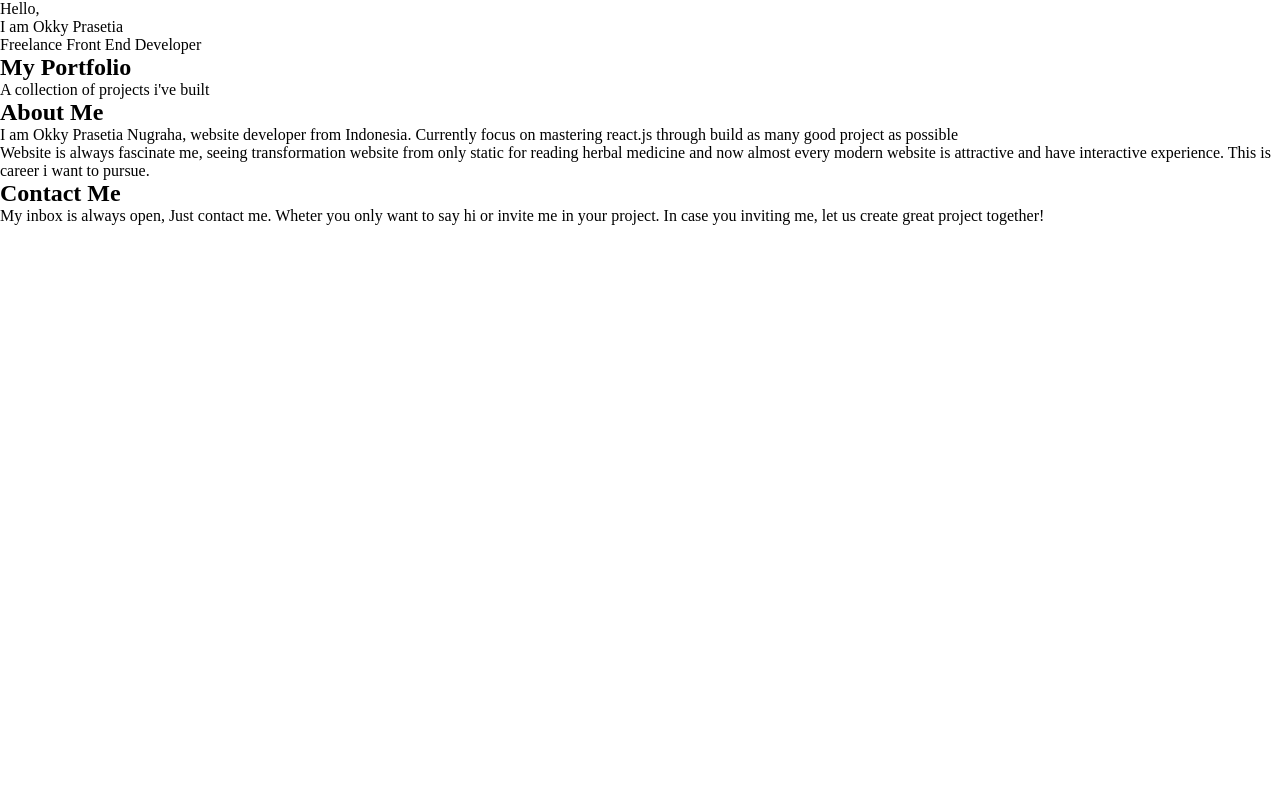
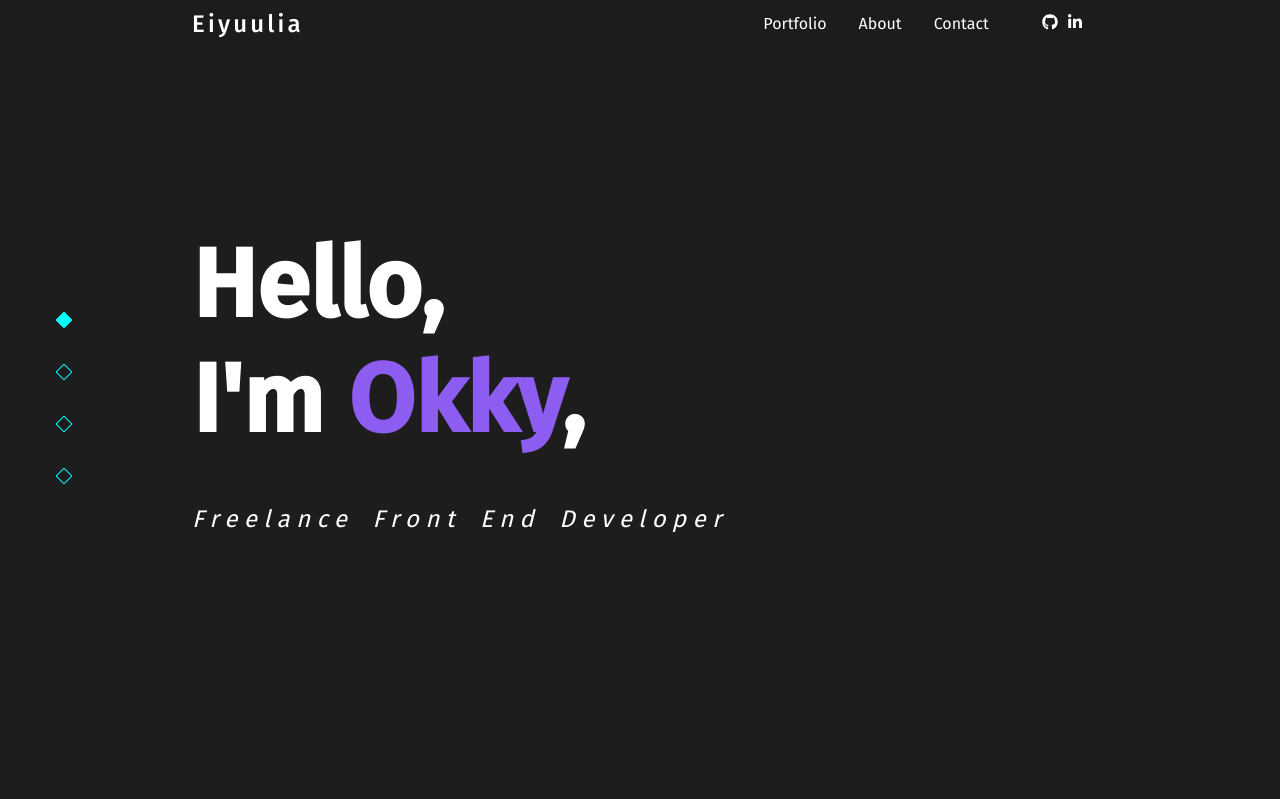
Before and after one commit to okkyprasetian/portfolio, a React (Create React App) app: page / in a window 1280 px wide. Shown: the top 799 px of the page. Built offline with nearby package versions, Linux system fonts and the light colour scheme.

Commit message:
styling basic and home and about me

```diff
--- a/src/App.js
+++ b/src/App.js
@@ -1,26 +1,35 @@
+import Navbar from "./components/Navbar"
+import Lift from "./components/Lift"
+
 function App() {
   return (
     <div className="App">
 
-      <div className="home">
-        Hello, <br />
-        I am Okky Prasetia <br />
-        Freelance Front End Developer <br />
+      <Navbar />
+
+      <Lift />
+
+      <div id="home" className="layer">
+        <p className="home-hello">Hello,</p>
+        <p className="home-name">I'm <span className="okky">Okky</span>,</p>
+        <p className="home-career">Freelance Front End Developer</p>
       </div>
 
 
-      <div className="portfolio">
+      <div id="portfolio" className="layer">
         <h2>My Portfolio</h2>
         <p>A collection of projects i've built</p>
       </div>
 
-      <div className="about">
-        <h2>About Me</h2>
-        <p>I am Okky Prasetia Nugraha, website developer from Indonesia. Currently focus on mastering react.js through build as many good project as possible</p>
-        <p>Website is always fascinate me, seeing transformation website from only static for reading herbal medicine and now almost every modern website is attractive and have interactive experience. This is career i want to pursue.</p>
+      <div id="about" className="layer">
+        <h2 className="about-head">ABOUT</h2>
+        <h5 className="about-subhead">Me</h5>
+        <p className="about-p">I am Okky Prasetia Nugraha, website developer from Indonesia. Currently focus on mastering react.js through build as many good project as possible.</p>
+        <h5 className="about-subhead">My Interest</h5>
+        <p className="about-p">Website is always fascinate me, seeing transformation website from only static for reading herbal medicine and now almost every modern website is attractive and have interactive experience. This is career i want to pursue.</p>
       </div>
 
-      <div className="contact">
+      <div id="contact" className="layer">
         <h2>Contact Me</h2>
         <p className="contact-p">
           My inbox is always open, Just contact me. Wheter you only want to say hi or invite me in your project. In case you inviting me, let us create great project together!
--- a/src/components/Lift.jsx
+++ b/src/components/Lift.jsx
@@ -1,6 +1,19 @@
+import { BsDiamond, BsDiamondFill } from 'react-icons/bs'
+
 const Lift = () => {
+
+    const arr = [0, 1, 2, 3]
+
     return (
-        <div></div>
+        <div className='lift'>
+            {arr.map(e => {
+                return (
+                    <div className='floor' key={e} >
+                        {e === 0 ? <BsDiamondFill /> : <BsDiamond />}
+                    </div>
+                )
+            })}
+        </div >
     );
 }
 
--- a/src/components/Navbar.jsx
+++ b/src/components/Navbar.jsx
@@ -1,16 +1,18 @@
+import { FaGithub, FaLinkedinIn } from 'react-icons/fa'
+
 const Navbar = () => {
     return (
-        <nav>
-            <h2 className="logo">Okky Prasetia</h2>
+        <nav className="nav">
+            <h2 className="logo">Eiyuulia</h2>
             <div className="nav-right">
                 <div className="menu">
-                    <a href="/">Project</a>
-                    <a href="/">About</a>
-                    <a href="/">Contact</a>
+                    <a href="#portfolio">Portfolio</a>
+                    <a href="#about">About</a>
+                    <a href="#contact">Contact</a>
                 </div>
                 <div className="socmed">
-                    <a href="/">Git</a>
-                    <a href="/">In</a>
+                    <a href="/"><FaGithub /></a>
+                    <a href="/"><FaLinkedinIn /></a>
                 </div>
             </div>
         </nav>
--- a/src/index.css
+++ b/src/index.css
@@ -1,5 +1,156 @@
+@import url('https://fonts.googleapis.com/css2?family=Fira+Sans:wght@300;400;500&family=Quicksand&display=swap');
+
+/* ===== GLOBAL ===== */
+
+:root {
+  font-family: "Fira Sans";
+  --black: #1D1D1DFF;
+  --black-t: #1D1D1DDD;
+  --purple: #6119F3;
+  --purple-light: #8d5cf0;
+  --teal-light: rgb(0, 255, 255);
+}
+
 * {
   margin: 0;
   padding: 0;
   box-sizing: border-box;
 }
+
+a {
+  text-decoration: none;
+  color: inherit;
+}
+
+.layer {
+  height: 100vh;
+  padding-left: 15%;
+}
+
+/* ===== NAVBAR ===== */
+
+.nav {
+  position: fixed;
+  display: flex;
+  justify-content: space-between;
+  align-items: center;
+  height: 6vh;
+  width: 100%;
+  padding: 0 15%;
+  font-weight: 400;
+  color: white;
+  background-color: var(--black-t);
+}
+
+.logo {
+  font-weight: 500;
+  letter-spacing: 0.2rem;
+}
+
+.menu {
+  margin-right: 2rem;
+}
+
+.menu a {
+  display: inline-block;
+  margin: 0 1rem;
+}
+
+.menu a:hover {
+  color: var(--teal-light);
+}
+
+.socmed a {
+  margin: 0 0.3rem;
+}
+
+.socmed a:hover {
+  color: var(--teal-light);
+}
+
+.nav-right {
+  display: flex;
+}
+
+
+/* ===== LIFT ===== */
+
+.lift {
+  position: fixed;
+  display: flex;
+  flex-direction: column;
+  justify-content: center;
+  align-items: center;
+  width: 10%;
+  height: 100vh;
+}
+
+.floor {
+  margin: 1rem 0;
+}
+
+.floor * {
+  color: var(--teal-light);
+}
+
+/* ===== HOME =====*/
+
+#home {
+  display: flex;
+  flex-direction: column;
+  justify-content: center;
+  padding-bottom: 5vh;
+  background-color: var(--black);
+}
+
+#home p {
+  color: white;
+}
+
+.home-hello {
+  font-size: 6rem;
+  font-weight: bold;
+}
+
+.home-name {
+  font-size: 6rem;
+  font-weight: bold;
+  margin-bottom: 3rem;
+}
+
+.okky {
+  color: var(--purple-light);
+}
+
+.home-career {
+  font-size: 1.5rem;
+  font-style: italic;
+  letter-spacing: 0.4rem;
+  word-spacing: 0.4rem;
+}
+
+/* ===== ABOUT ME ===== */
+#about {
+  display: flex;
+  flex-direction: column;
+  justify-content: center;
+  background-color: var(--purple);
+}
+
+.about-head {
+  margin-bottom: 5rem;
+  font-size: 5rem;
+  color: white;
+}
+
+.about-subhead {
+  font-size: 1.5rem;
+  color: white;
+}
+
+.about-p {
+  width: 40%;
+  margin: 1rem 0 2rem;
+  text-align: justify;
+  color: white;
+}
```
